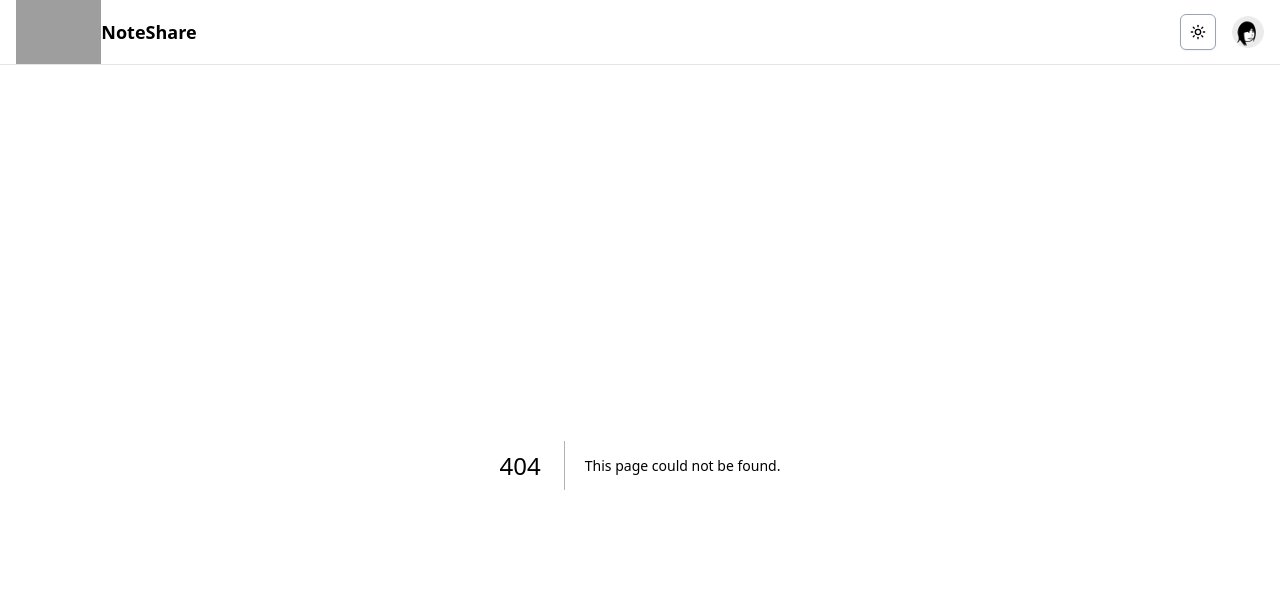
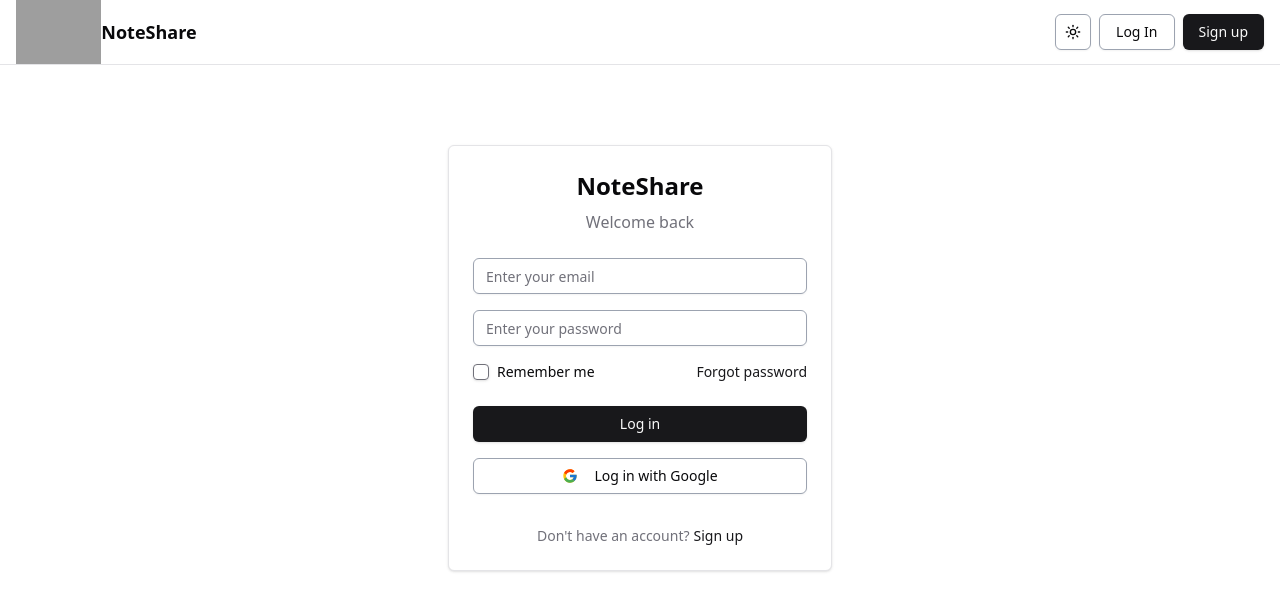
Before and after one commit to joshualwf/note-share, a Next.js app: page /login in a window 1280 px wide. Before the commit this address had no page. Shown: the top 610 px of the page. Built offline with nearby package versions, Linux system fonts and the light colour scheme; grey boxes are pictures that could not be loaded.

Commit message:
add authentication and contribute button

```diff
--- a/package.json
+++ b/package.json
@@ -11,6 +11,7 @@
   "dependencies": {
     "@radix-ui/react-accordion": "^1.2.3",
     "@radix-ui/react-avatar": "^1.1.3",
+    "@radix-ui/react-checkbox": "^1.1.4",
     "@radix-ui/react-dialog": "^1.1.6",
     "@radix-ui/react-dropdown-menu": "^2.1.6",
     "@radix-ui/react-label": "^2.1.2",
@@ -27,6 +28,7 @@
     "next-themes": "^0.4.4",
     "react": "^18.3.1",
     "react-dom": "^18.3.1",
+    "react-icons": "^5.5.0",
     "react-type-animation": "^3.2.0",
     "sonner": "^2.0.1",
     "tailwind-merge": "^3.0.2",
--- a/src/app/layout.tsx
+++ b/src/app/layout.tsx
@@ -6,6 +6,8 @@ import { MainNav } from "@/components/MainNav";
 import { UserNav } from "@/components/UserNav";
 import { ThemeProvider } from "@/components/ThemeProvider";
 import { ModeToggle } from "@/components/ModeToggle";
+import { Button } from "@/components/ui/button";
+import Link from "next/link";
 
 const geistSans = Geist({
   variable: "--font-geist-sans",
@@ -39,16 +41,24 @@ export default function RootLayout({
           <div className="flex-col md:flex">
             <div className="border-b">
               <div className="flex h-16 items-center px-4">
-                <img
-                  src="https://media.tenor.com/mTz7WCbH92oAAAAj/book-transparent.gif"
-                  alt="a drawing of an open book with a shadow on it"
-                  className="h-full max-h-full"
-                />
-                <h2 className="text-lg font-semibold">NoteShare</h2>
+                <Link className="flex h-16 items-center" href="/">
+                  <img
+                    src="https://media.tenor.com/mTz7WCbH92oAAAAj/book-transparent.gif"
+                    alt="a drawing of an open book with a shadow on it"
+                    className="h-full max-h-full block cursor-pointer"
+                  />
+                  <h2 className="text-lg font-semibold">NoteShare</h2>
+                </Link>
                 <MainNav className="mx-6" />
-                <div className="ml-auto flex items-center space-x-4">
+                <div className="ml-auto flex items-center space-x-2">
                   <ModeToggle />
-                  <UserNav />
+                  {/* <UserNav /> */}
+                  <Link href="/login">
+                    <Button variant="outline">Log In</Button>
+                  </Link>
+                  <Link href="/signup">
+                    <Button>Sign up</Button>
+                  </Link>
                 </div>
               </div>
             </div>
--- /dev/null
+++ b/src/app/login/page.tsx
@@ -0,0 +1,11 @@
+import { LoginForm } from "@/components/login-form";
+
+export default function Page() {
+  return (
+    <div className="flex min-h-svh w-full justify-center p-6 md:p-10">
+      <div className="w-full max-w-sm">
+        <LoginForm />
+      </div>
+    </div>
+  );
+}
--- a/src/app/page.tsx
+++ b/src/app/page.tsx
@@ -6,6 +6,8 @@ import { useMemo, useState } from "react";
 import { mockDocuments } from "./constants/mockData";
 import FilterSheet from "@/components/FilterSheet";
 import { TypeAnimation } from "react-type-animation";
+import { Button } from "@/components/ui/button";
+import { FolderPlus } from "lucide-react";
 
 export default function Home() {
   const [sortBy, setSortBy] = useState<"Popularity" | "Latest">("Popularity");
@@ -126,7 +128,13 @@ export default function Home() {
               {filteredAndSortedDocuments.length}{" "}
               {filteredAndSortedDocuments.length === 1 ? "result" : "results"}
             </h3>
-            <SortSelect selectedValue={sortBy} setSelectedValue={setSortBy} />
+            <div className="flex gap-2">
+              <Button>
+                <FolderPlus />
+                <span className="hidden sm:inline">Contribute</span>
+              </Button>
+              <SortSelect selectedValue={sortBy} setSelectedValue={setSortBy} />
+            </div>
           </div>
 
           {filteredAndSortedDocuments.map((doc) => (
--- /dev/null
+++ b/src/app/signup/page.tsx
@@ -0,0 +1,11 @@
+import { SignupForm } from "@/components/signup-form";
+
+export default function Page() {
+  return (
+    <div className="flex min-h-svh w-full justify-center p-6 md:p-10">
+      <div className="w-full max-w-sm">
+        <SignupForm />
+      </div>
+    </div>
+  );
+}
--- a/src/components/SortSelect.tsx
+++ b/src/components/SortSelect.tsx
@@ -54,7 +54,7 @@ export function SortSelect({
         setSelectedValue(value as "Popularity" | "Latest")
       }
     >
-      <SelectTrigger className="w-[180px]">
+      <SelectTrigger className="w-[110px]">
         <SelectValue placeholder="Sort By" />
       </SelectTrigger>
       <SelectContent>
--- /dev/null
+++ b/src/components/login-form.tsx
@@ -0,0 +1,102 @@
+import { FcGoogle } from "react-icons/fc";
+
+import { Button } from "@/components/ui/button";
+import { Checkbox } from "@/components/ui/checkbox";
+import { Input } from "@/components/ui/input";
+import { Card } from "./ui/card";
+
+interface LoginFormProps {
+  heading?: string;
+  subheading?: string;
+  logo?: {
+    url: string;
+    src: string;
+    alt: string;
+  };
+  loginText?: string;
+  googleText?: string;
+  signupText?: string;
+  signupUrl?: string;
+}
+
+const LoginForm = ({
+  heading = "NoteShare",
+  subheading = "Welcome back",
+  logo = {
+    url: "https://www.shadcnblocks.com",
+    src: "https://www.shadcnblocks.com/images/block/block-1.svg",
+    alt: "logo",
+  },
+  loginText = "Log in",
+  googleText = "Log in with Google",
+  signupText = "Don't have an account?",
+  signupUrl = "/signup",
+}: LoginFormProps) => {
+  return (
+    <section className="pt-10 pb-32">
+      <div className="container">
+        <div className="flex flex-col gap-4">
+          {/* <div className="mx-auto w-full max-w-sm rounded-md p-6 shadow "> */}
+          <Card className="mx-auto w-full max-w-sm rounded-md p-6">
+            <div className="mb-6 flex flex-col items-center">
+              {/* <a href={logo.url}>
+                <img
+                  src={logo.src}
+                  alt={logo.alt}
+                  className="mb-7 h-10 w-auto"
+                />
+              </a> */}
+              <p className="mb-2 text-2xl font-bold">{heading}</p>
+              <p className="text-muted-foreground">{subheading}</p>
+            </div>
+            <div>
+              <div className="grid gap-4">
+                <Input type="email" placeholder="Enter your email" required />
+                <div>
+                  <Input
+                    type="password"
+                    placeholder="Enter your password"
+                    required
+                  />
+                </div>
+                <div className="flex justify-between">
+                  <div className="flex items-center space-x-2">
+                    <Checkbox
+                      id="remember"
+                      className="border-muted-foreground"
+                    />
+                    <label
+                      htmlFor="remember"
+                      className="text-sm font-medium leading-none peer-disabled:cursor-not-allowed peer-disabled:opacity-70"
+                    >
+                      Remember me
+                    </label>
+                  </div>
+                  <a href="#" className="text-sm text-primary hover:underline">
+                    Forgot password
+                  </a>
+                </div>
+                <Button type="submit" className="mt-2 w-full">
+                  {loginText}
+                </Button>
+                <Button variant="outline" className="w-full">
+                  <FcGoogle className="mr-2 size-5" />
+                  {googleText}
+                </Button>
+              </div>
+              <div className="mx-auto mt-8 flex justify-center gap-1 text-sm text-muted-foreground">
+                <p>{signupText}</p>
+                <a href={signupUrl} className="font-medium text-primary">
+                  Sign up
+                </a>
+              </div>
+            </div>
+          </Card>
+          {/* </div> */}
+        </div>
+      </div>
+    </section>
+  );
+};
+
+export { LoginForm };
--- /dev/null
+++ b/src/components/signup-form.tsx
@@ -0,0 +1,84 @@
+import { FcGoogle } from "react-icons/fc";
+
+import { Button } from "@/components/ui/button";
+import { Input } from "@/components/ui/input";
+import { Card } from "./ui/card";
+
+interface SignupFormProps {
+  heading?: string;
+  subheading?: string;
+  logo?: {
+    url: string;
+    src: string;
+    alt: string;
+  };
+  signupText?: string;
+  googleText?: string;
+  loginText?: string;
+  loginUrl?: string;
+}
+
+const SignupForm = ({
+  heading = "NoteShare",
+  subheading = "Sign up",
+  logo = {
+    url: "https://www.shadcnblocks.com",
+    src: "https://shadcnblocks.com/images/block/block-1.svg",
+    alt: "logo",
+  },
+  googleText = "Sign up with Google",
+  signupText = "Create an account",
+  loginText = "Already have an account?",
+  loginUrl = "/login",
+}: SignupFormProps) => {
+  return (
+    <section className="pt-10 pb-32">
+      <div className="container">
+        <div className="flex flex-col gap-4">
+          {/* <div className="mx-auto w-full max-w-sm rounded-md p-6 shadow"> */}
+          <Card className="mx-auto w-full max-w-sm rounded-md p-6">
+            <div className="mb-6 flex flex-col items-center">
+              {/* <a href={logo.url}>
+                <img
+                  src={logo.src}
+                  alt={logo.alt}
+                  className="mb-7 h-10 w-auto"
+                />
+              </a> */}
+              <p className="mb-2 text-2xl font-bold">{heading}</p>
+              <p className="text-muted-foreground">{subheading}</p>
+            </div>
+            <div>
+              <div className="grid gap-4">
+                <Input type="email" placeholder="Enter your email" required />
+                <div>
+                  <Input
+                    type="password"
+                    placeholder="Enter your password"
+                    required
+                  />
+                </div>
+                <Button type="submit" className="mt-2 w-full">
+                  {signupText}
+                </Button>
+                <Button variant="outline" className="w-full">
+                  <FcGoogle className="mr-2 size-5" />
+                  {googleText}
+                </Button>
+              </div>
+              <div className="mx-auto mt-8 flex justify-center gap-1 text-sm text-muted-foreground">
+                <p>{loginText}</p>
+                <a href={loginUrl} className="font-medium text-primary">
+                  Log in
+                </a>
+              </div>
+            </div>
+          </Card>
+          {/* </div> */}
+        </div>
+      </div>
+    </section>
+  );
+};
+
+export { SignupForm };
--- /dev/null
+++ b/src/components/ui/checkbox.tsx
@@ -0,0 +1,30 @@
+"use client"
+
+import * as React from "react"
+import * as CheckboxPrimitive from "@radix-ui/react-checkbox"
+import { Check } from "lucide-react"
+
+import { cn } from "@/lib/utils"
+
+const Checkbox = React.forwardRef<
+  React.ElementRef<typeof CheckboxPrimitive.Root>,
+  React.ComponentPropsWithoutRef<typeof CheckboxPrimitive.Root>
+>(({ className, ...props }, ref) => (
+  <CheckboxPrimitive.Root
+    ref={ref}
+    className={cn(
+      "peer h-4 w-4 shrink-0 rounded-sm border border-primary shadow focus-visible:outline-none focus-visible:ring-1 focus-visible:ring-ring disabled:cursor-not-allowed disabled:opacity-50 data-[state=checked]:bg-primary data-[state=checked]:text-primary-foreground",
+      className
+    )}
+    {...props}
+  >
+    <CheckboxPrimitive.Indicator
+      className={cn("flex items-center justify-center text-current")}
+    >
+      <Check className="h-4 w-4" />
+    </CheckboxPrimitive.Indicator>
+  </CheckboxPrimitive.Root>
+))
+Checkbox.displayName = CheckboxPrimitive.Root.displayName
+
+export { Checkbox }
```
Also changed, not shown: 1 other file (tests, documents, lock files or other folders).
